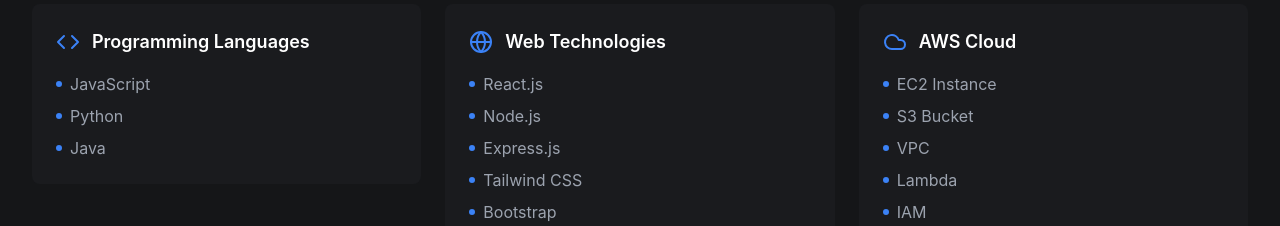
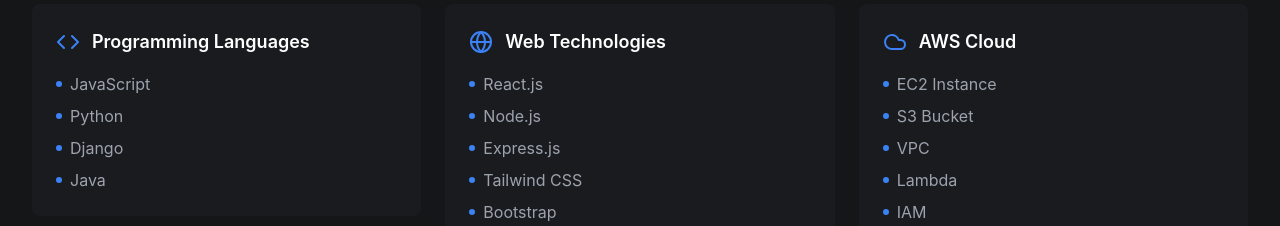
Before and after one commit to charansai1432/portfolio, a React (Vite) app: page / in a window 1280 px wide. Shown: the part 1680-1906 px from the top of the page. Built offline with nearby package versions, Linux system fonts and the light colour scheme; no server answers.

Commit message:
modifed some lines

```diff
--- a/src/components/skills/skillsData.ts
+++ b/src/components/skills/skillsData.ts
@@ -11,7 +11,7 @@
   {
     icon: Code,
     title: "Programming Languages",
-    items: ["JavaScript",  "Python" ,"Java"]
+    items: ["JavaScript",  "Python" ,"Django", "Java"]
   },
   {
     icon: Globe,
```
